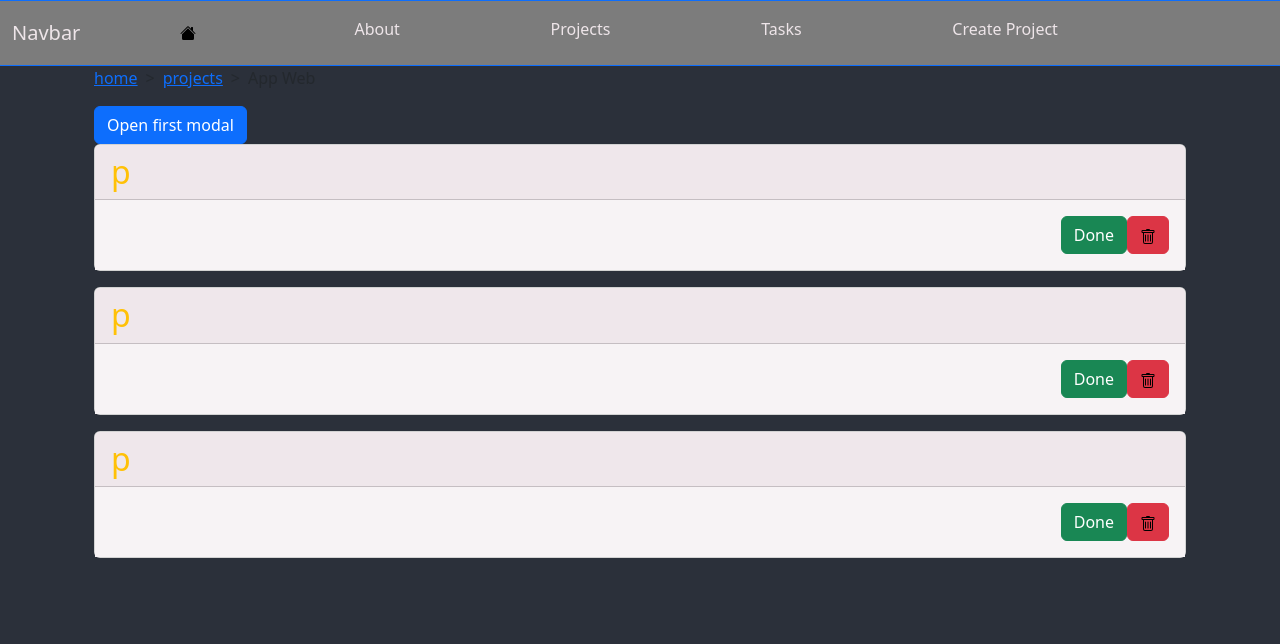
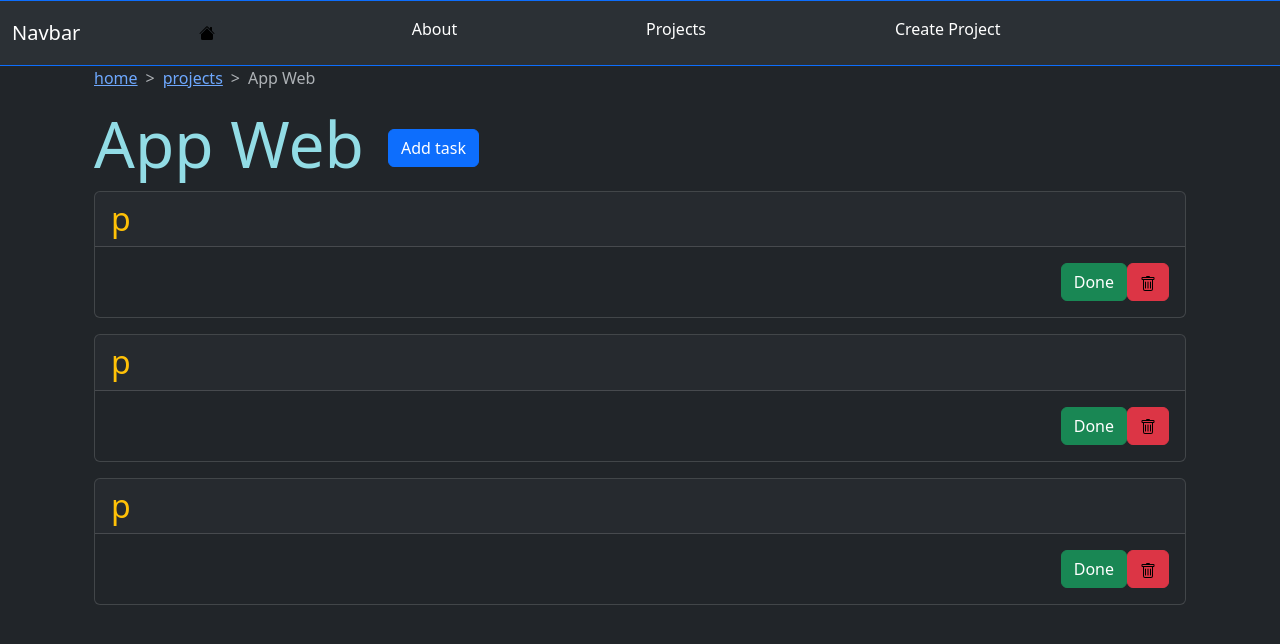
Before and after one commit to ELLOCOACRO/Basic-To-Do-project-administrator, a Django app: page /projects/1/ in a window 1280 px wide. Shown: the top 644 px of the page. Run offline with Django 5.2, Linux system fonts and the light colour scheme; data comes from the database, SQL or seed files in the repository; both versions use the stored data as it was after the commit; some libraries are stand-ins or nearby versions.

Commit message:
status bar y cambio de estilo

```diff
--- a/myapp/forms.py
+++ b/myapp/forms.py
@@ -11,3 +11,4 @@ class CreateNewTask(forms.Form):
 
 class CreateNewProject(forms.Form):
     name = forms.CharField(label='Project Name', max_length=200)
+    description = forms.CharField(widget=forms.Textarea, label="description", required=False)
--- a/myapp/models.py
+++ b/myapp/models.py
@@ -4,6 +4,18 @@ from django.db import models
 
 class Project(models.Model):
     name = models.CharField(max_length=200)
+    description = models.TextField()
+
+    def progress(self):
+        total = self.task_set.all().count()
+        done_tasks = self.task_set.filter(done = True).count()
+
+        if total and done_tasks:
+                progress = (done_tasks / total) * 100
+
+        else:
+            progress = 0
+        return int(progress)
 
 
 
--- a/myapp/static/styles/styles.css
+++ b/myapp/static/styles/styles.css
@@ -1,5 +1,4 @@
 body {
-    background: #2B303A;
     color:whitesmoke;
 
 }
@@ -7,21 +6,10 @@ body {
     color: #92DCE5 !important;
 }
 
-.navegation a {
-    color: #EEE5E9 !important
-}
 
-.navegation {
-    background:#7C7C7C !important;
-}
 
-.card .card-body {
-    background: #f7f3f5!important;
-}
 
-.card .card-header {
-    background: #EFE7EB!important;
-}
+
 
 
 h1 {
--- a/myapp/templates/layouts/base.html
+++ b/myapp/templates/layouts/base.html
@@ -1,6 +1,6 @@
 {% load static %}
 <!DOCTYPE html>
-<html lang="en">
+<html lang="en" data-bs-theme="dark">
 <head>
 
 
@@ -40,10 +40,6 @@
             </li>
 
             <li class="nav-item">
-              <a class="nav-link active" href="{% url 'tasks' %}">Tasks</a>
-            </li>
-
-            <li class="nav-item">
               <a class="nav-link active" href="{% url 'create_project' %}">Create Project</a>
             </li>
 
--- a/myapp/templates/project/project_tasks.html
+++ b/myapp/templates/project/project_tasks.html
@@ -1,7 +1,7 @@
 {% extends 'layouts/base.html' %}
 
-
 {% load static %}
+{% load widget_tweaks %}
 
 {% block content %}
 
@@ -9,7 +9,7 @@
 <div class="container">
 
 
-  <nav style="--bs-breadcrumb-divider: '>';" aria-label="breadcrumb">
+  <nav style="--bs-breadcrumb-divider: '>';" aria-label="breadcrumb" id = "modalForm">
     <ol class="breadcrumb">
     {% for name, url in breadcrumb %}
 
@@ -31,40 +31,75 @@
   </nav>
 
 
-  <div class="modal fade" id="exampleModalToggle" aria-hidden="true" aria-labelledby="exampleModalToggleLabel" tabindex="-1">
-  <div class="modal-dialog modal-dialog-centered">
+
+
+
+
+
+
+
+
+
+<div class="modal fade" id="staticBackdrop" tabindex="-1">
+  <div class="modal-dialog">
     <div class="modal-content">
+
         <div class="modal-header">
-        <h1 class="modal-title fs-5" id="exampleModalToggleLabel">Modal 1</h1>
-        <button type="button" class="btn-close" data-bs-dismiss="modal" aria-label="Close"></button>
+          <h5 class="modal-title text-primary">Create Task</h5>
+          <button type="button" class="btn-close" data-bs-dismiss="modal"></button>
         </div>
+
+      <form method = "POST">
         <div class="modal-body">
-        Show a second modal and hide this one with the button below.
+
+
+        {% csrf_token %}
+        {{ TaskForm.title.label_tag}}
+        {{ TaskForm.title|add_class:"form-control" }}
+
+
+
+        {{TaskForm.description.label_tag}}
+
+        {{ TaskForm.description|add_class:"form-control" }}
+
+
+
+
         </div>
+
         <div class="modal-footer">
-        <button class="btn btn-primary" data-bs-target="#exampleModalToggle2" data-bs-toggle="modal">Open second modal</button>
+          <button type="submit" class="btn btn-primary">Guardar</button>
+        </div>
+
+      </form>
+
     </div>
   </div>
 </div>
+
+
+<div class="row d-flex align-items-center">
+  <div class="col-auto">
+    <h1 class="display-3">{{project.name}}</h1>
+
   </div>
-<div class="modal fade" id="exampleModalToggle2" aria-hidden="true" aria-labelledby="exampleModalToggleLabel2" tabindex="-1">
-  <div class="modal-dialog modal-dialog-centered">
-    <div class="modal-content">
-      <div class="modal-header">
-        <h1 class="modal-title fs-5" id="exampleModalToggleLabel2">Modal 2</h1>
-        <button type="button" class="btn-close" data-bs-dismiss="modal" aria-label="Close"></button>
+
+  <div class="col-auto">
+    <button type="button" class="btn btn-primary" data-bs-toggle="modal" data-bs-target="#staticBackdrop">
+  Add task
+  </button>
   </div>
-      <div class="modal-body">
-        Hide this modal and show the first with the button below.
+
+
+
+
+
+
+
+
 </div>
-      <div class="modal-footer">
-        <button class="btn btn-primary" data-bs-target="#exampleModalToggle" data-bs-toggle="modal">Back to first</button>
-      </div>
-    </div>
-  </div>
-</div>
-<button class="btn btn-primary" data-bs-target="#exampleModalToggle" data-bs-toggle="modal">Open first modal</button>
-
+<!-- Button trigger modal -->
 
 
 {% for task in tasks_pendience %}
--- a/myapp/urls.py
+++ b/myapp/urls.py
@@ -6,9 +6,6 @@ urlpatterns = [
     path('about/', views.about, name = 'about'),
     path('projects/', views.projects, name = 'projects'),
     path('projects/<int:id>/', views.project_tasks, name = 'project_tasks'),
-    path('/add_task/<int:id>/', views.addTask, name = 'add_task'),
-    path('tasks/', views.task, name = 'tasks'),
     path('create_new_project/', views.create_project, name = 'create_project'),
 
-
 ]
--- a/myapp/views.py
+++ b/myapp/views.py
@@ -30,8 +30,13 @@ def projects(request):
                   ("projects", None),
                   ]
 
+    projects = Project.objects.all()
+
+
+
+
     if request.method == "GET":
-        projects = Project.objects.values()
+
         return render(request, 'project/projects.html', {
             'projects' : projects,
             'breadcrumb': breadcrumb,
@@ -80,67 +85,44 @@ def project_tasks(request, id):
 
 
     if request.method == "GET":
+        TaskForm = CreateNewTask()
         return render(request, 'project/project_tasks.html', {
             'project' : project,
             'tasks' : tasks,
             'tasks_done' : tasks_done,
             'tasks_pendience' : tasks_pendience,
             'breadcrumb' : breadcrumb,
+            'TaskForm': TaskForm,
         })
 
-    elif request.POST.get('DELETE'):
+    else:
+
+
+      if request.POST.get('DELETE'):
         id = int(request.POST['DELETE'])
         task = get_object_or_404(Task, id = id)
         task.delete()
 
-    elif request.POST.get('PUT'):
+      elif request.POST.get('PUT'):
         id = int(request.POST['PUT'])
         task = get_object_or_404(Task, id = id)
         task.done = not task.done
         task.save()
 
+      else:
 
-    return redirect('project_tasks', project.id)
+          tTitle = request.POST.get('title')
+          tDescription = request.POST.get('description')
+
+          Task.objects.create(title = tTitle, description = tDescription, project = project)
+
+      return redirect('project_tasks', project.id)
 
 
 
 
 
 
-def addTask(request, id):
-
-    form = CreateNewTask()
-    project = get_object_or_404(Project, id = id)
-    breadcrumb = [("home", "/"),
-                   ("projects", "/projects/"),
-                   (project.name, f'/projects/{project.id}'),
-                   ('AddTask', None),
-                   ]
-
-    if request.method == "POST":
-
-        title = request.POST.get('title')
-        description = request.POST.get('description')
-        project.task_set.create(title = title, description = description)
-
-
-
-    return render(request, 'task/add.html', {
-            'form': form,
-            'project' : project,
-            'breadcrumb' : breadcrumb,
-
-        })
-
 #############################
 ###PROJECT VIEWS ENDS HERE###
 #############################
-
-
-
-def task(request):
-    tasks = Task.objects.all()
-
-    return render(request, 'task/tasks.html', {
-        'tasks' : tasks
-    })
--- a/requeriments.txt
+++ /dev/null
@@ -1,4 +0,0 @@
-asgiref==3.11.1
-Django==6.0.4
-django-widget-tweaks==1.5.1
-sqlparse==0.5.5
```
Also changed, not shown: myapp/templates/project/create_project.html (+14 -3 lines), myapp/templates/project/projects.html (+39 -13 lines), myapp/templates/task/add.html (deleted, +0 -58 lines), myapp/templates/task/tasks.html (deleted, +0 -33 lines), db.sqlite3, myapp/migrations/0005_project_description.py (added), myapp/migrations/0006_alter_project_description.py (added). Lines whose indentation alone changed are shown as unchanged.
